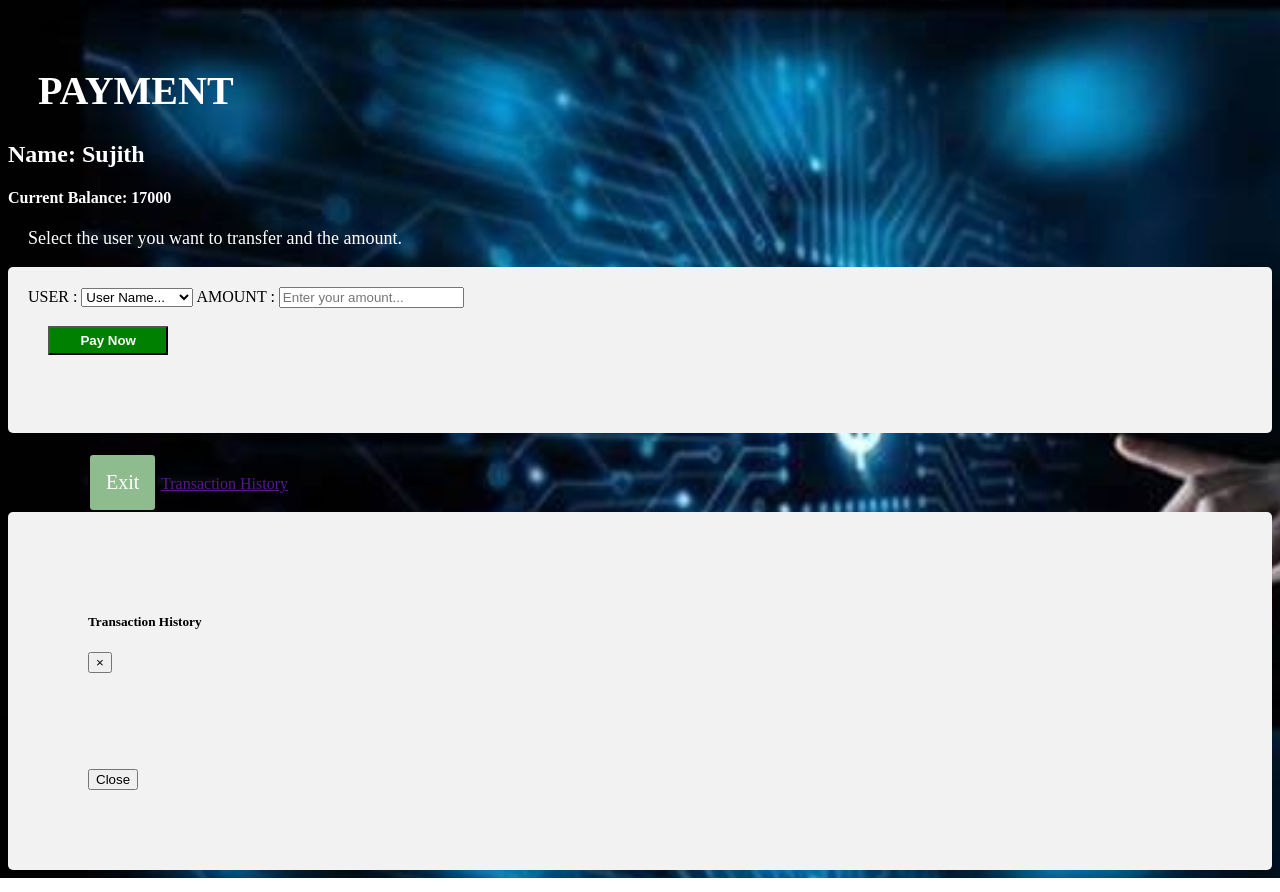
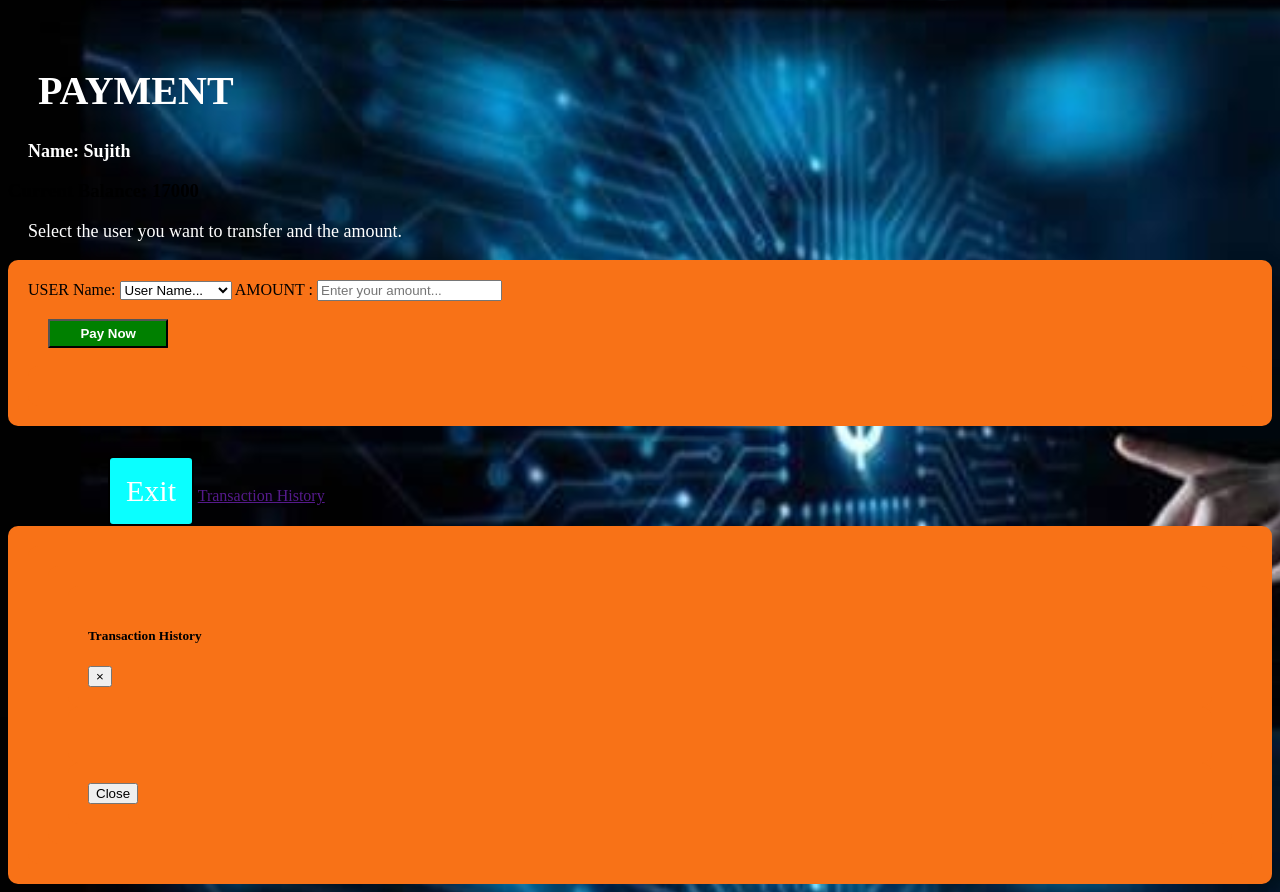
Before and after one commit to chavali19/my-project, a plain HTML site: page payment.html in a window 1280 px wide. Drawn offline with nearby package versions, Linux system fonts and the light colour scheme; a web font is replaced by a local one.

Commit message:
Update payment.html

```diff
--- a/payment.html
+++ b/payment.html
@@ -20,11 +20,11 @@
 <style>
 input[type=text], select {
   width: 100%;
-  padding: 12px 20px;
+  padding: 15px 25px;
   margin: 8px 0;
   display: inline-block;
   border: 1px solid #ccc;
-  border-radius: 4px;
+  border-radius: 6px;
   box-sizing: border-box;
 }
 
@@ -37,9 +37,15 @@ h1 {
 }
 h2 {
   color: white;
+    font-family: Times New Roman;
+  font-size: 18px;
+  margin-left: 20px;
 }
   h4 {
   color: white;
+      font-family: Times New Roman;
+  font-size: 18px;
+  margin-left: 20px;
 }
 body {
   background-image: url("https://chavali19.github.io/my-project/bankback.jpg");
@@ -57,21 +63,23 @@ body {
   }
   #result{
    /* Fill the attributes and values */
-   color: #FF6347;
+   color:#3B2F2F;
    font-size: 20px;
+      font-weight: bold;
+     font-family:"Times New Roman", Times, serif;
 
   }
   .button {
-   background-color: #8FBC8F;
+   background-color:#0AFFFF;
    border-radius: 5px;
    color: white;
    padding: 16px;
    text-align: center;
    text-decoration: none;
    display: inline-block;
-   font-size: 20px;
-   margin-top: 20px;
-   margin-left: 80px;
+   font-size: 30px;
+   margin-top: 30px;
+   margin-left: 100px;
    border: 2px solid black;
    cursor: pointer;
 }
@@ -83,8 +91,8 @@ p{
   margin-left: 20px;
 }
 div {
-  border-radius: 5px;
-  background-color: #f2f2f2;
+  border-radius: 10px;
+  background-color: #F87217;
   padding: 20px;
 }
 </style>
@@ -94,11 +102,11 @@ div {
 
 <h1>PAYMENT</h1>
    <h2>Name: Sujith</h2>
-   <h4>Current Balance: <span id="myAccountBalance">17000</span></h4>
+   <h3>Current Balance: <span id="myAccountBalance">17000</span></h3>
 <p>Select the user you want to transfer and the amount.</p>
 <div>
   <form onsubmit="return display()">
-    <label for="names">USER : </label>
+    <label for="names">USER Name: </label>
     <select id="names" name="names">
       <option value="User Name...">User Name...</option>
       <option value="suresh">Suresh</option>
```
